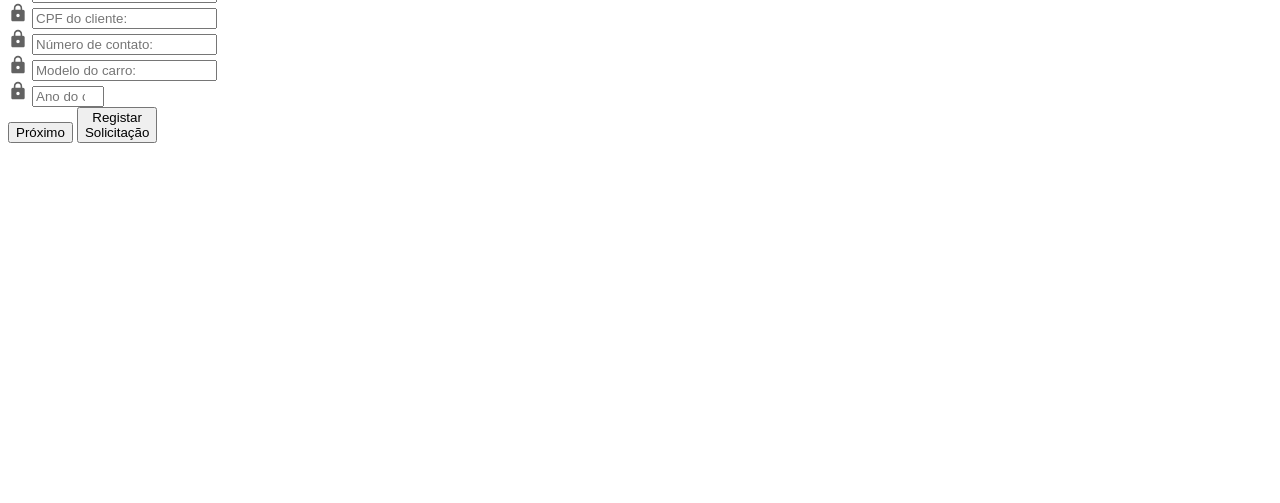
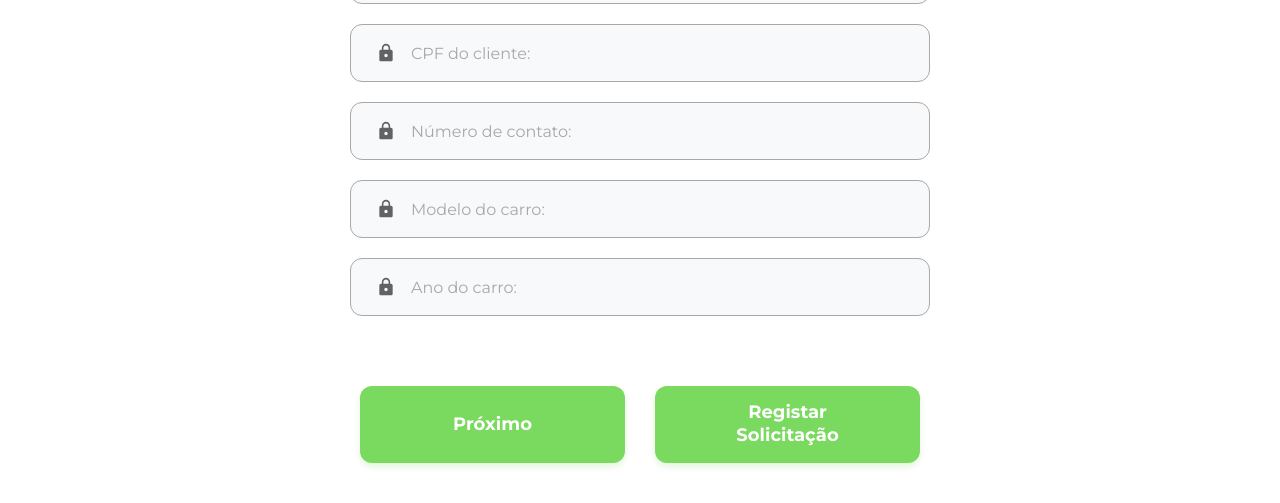
Before and after one commit to Mpaaco/Motaro, a plain HTML site: page cadastro.html in a window 1280 px wide. Shown: the part 333-836 px from the top of the page. Before the commit the page ends 800 px from the top, so only its background shows below. Drawn offline with Linux system fonts and the light colour scheme; the site is published under a folder, as on GitHub Pages, so addresses that start at the root find nothing.

Commit message:
ajuste no css para corrigir o caminho da estilização

```diff
--- a/cadastro.html
+++ b/cadastro.html
@@ -10,9 +10,9 @@
     <meta property="og:description" content="Cadastre seus clientes diretamente da Morrone's Mecânica.">
     <meta property="og:type" content="website">
     <link rel="icon" type="image/png" href="./assent/img/logo.png">
-    <link rel="stylesheet" href="/style/global/global.css">
-    <link rel="stylesheet" href="/style/pages/home.css">
-    <link rel="stylesheet" href="/style/pages/cadastro.css">
+    <link rel="stylesheet" href="./style/global/global.css">
+    <link rel="stylesheet" href="./style/pages/home.css">
+    <link rel="stylesheet" href="./style/pages/cadastro.css">
     <link rel="preconnect" href="https://fonts.googleapis.com">
     <link rel="preconnect" href="https://fonts.gstatic.com" crossorigin>
     <link href="https://fonts.googleapis.com/css2?family=Montserrat:wght@400;500;600;700;800&display=swap" rel="stylesheet">
--- a/index.html
+++ b/index.html
@@ -10,8 +10,8 @@
     <meta property="og:description" content="Gerenciamento de veículos da Morrone's Mecânica.">
     <meta property="og:type" content="website">
     <link rel="icon" type="image/png" href="./assent/img/logo.png">
-    <link rel="stylesheet" href="/style/global/global.css">
-    <link rel="stylesheet" href="/style/pages/home.css">
+    <link rel="stylesheet" href="./style/global/global.css">
+    <link rel="stylesheet" href="./style/pages/home.css">
     <link rel="preconnect" href="https://fonts.googleapis.com">
     <link rel="preconnect" href="https://fonts.gstatic.com" crossorigin>
     <link href="https://fonts.googleapis.com/css2?family=Montserrat:wght@400;500;600;700&display=swap" rel="stylesheet">
```
